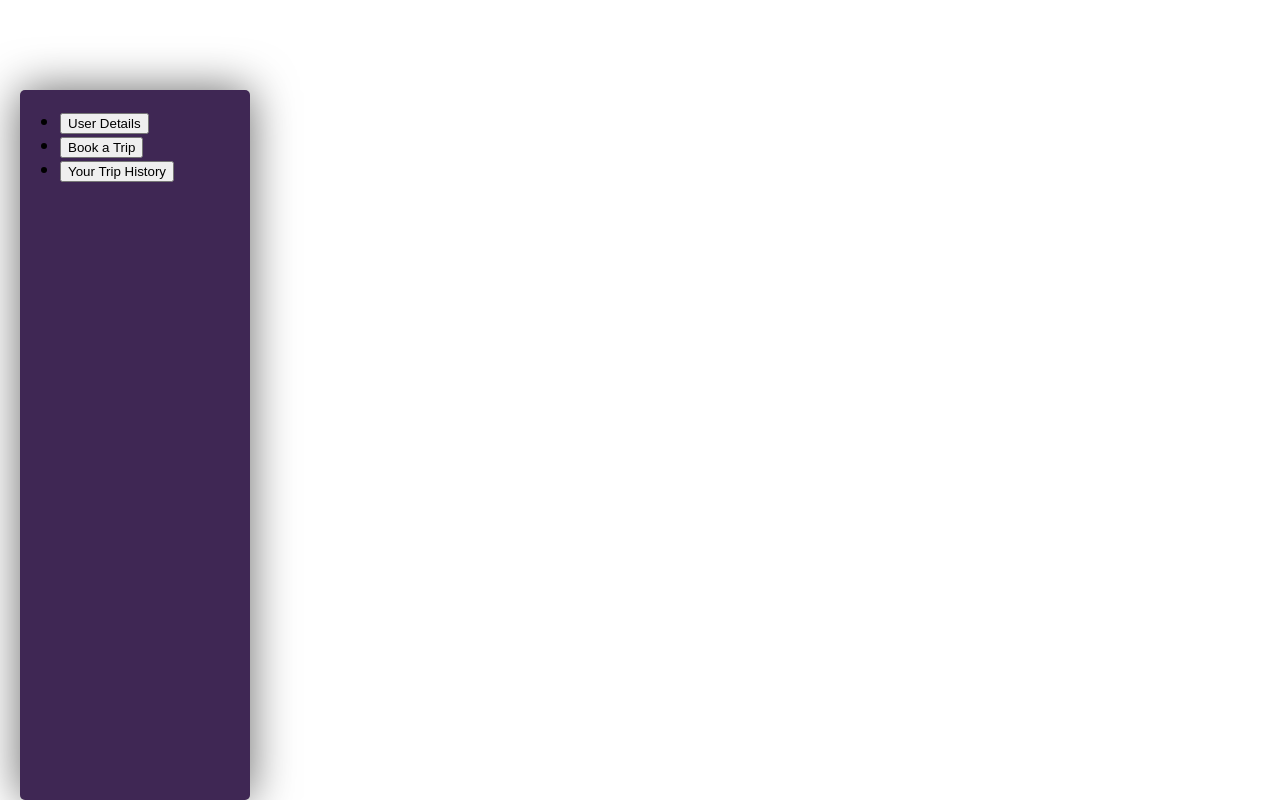
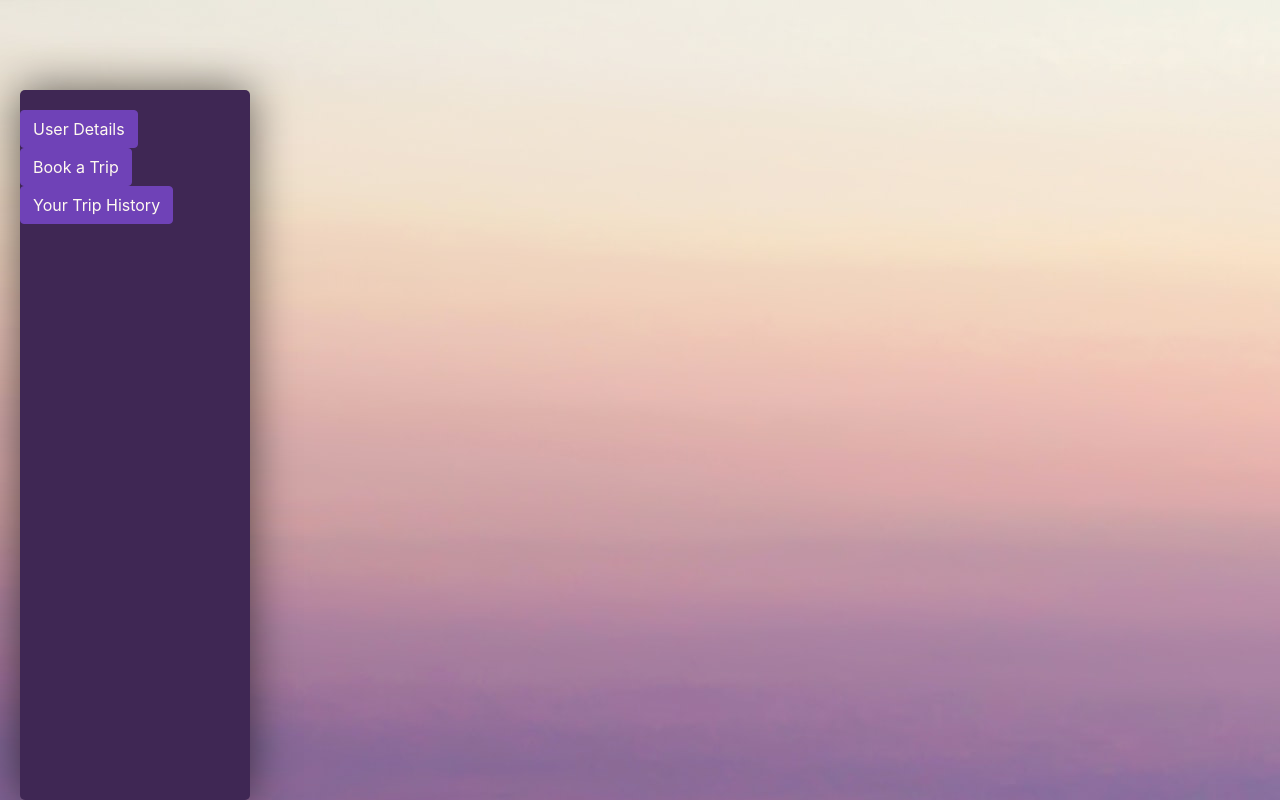
Before and after one commit to evatiwari/dbsproject, a Flask app: page /user/ in a window 1280 px wide. Run offline with Flask 2, Linux system fonts and the light colour scheme; the visitor is signed in with stand-in values (Sample User, id 1); some libraries are stand-ins or nearby versions.

Commit message:
Initial user page

```diff
--- a/templates/user.html
+++ b/templates/user.html
@@ -5,23 +5,31 @@
     <meta http-equiv="X-UA-Compatible" content="IE=edge">
     <meta name="viewport" content="width=device-width, initial-scale=1.0">
     <link rel="stylesheet" type="text/css" href="{{ url_for('static', filename='css/user.css') }}">
-    <title>Document</title>
+     <meta name="viewport" content="width=device-width, initial-scale=1.0">
+    <link rel="stylesheet" href="https://maxcdn.bootstrapcdn.com/bootstrap/4.5.2/css/bootstrap.min.css">
+
+    <link rel="stylesheet" type ="text/css" href="{{ url_for('static' , filename='node_modules/bootstrap/dist/css/bootstrap.css')}}">
+     <link rel="stylesheet" href="{{url_for('static' , filename ='font-awesome-4.7.0/css/font-awesome.min.css')}}">
+    <link rel="stylesheet" type="text/css" href="{{ url_for('static', filename='css/temp.css') }}">
+    <title>User Page</title>
 </head>
-<body>
+<body background="{{ url_for('static', filename='img/background.jpg') }}">
     <div class="wrapper">
         <div class="sidebar">
           <div class="sidebar-wrapper">
             <form action="{{url_for('user')}}" method ="POST">
             <ul class="nav">
+              <p align="center">
               <li class="active ">
-                <input type="submit" value="User Details" name="action">
+                <input class="btn btn-purple text-white" type="submit" value="User Details" name="action">
               </li>
               <li class="active ">
-                <input type="submit" value="Book a Trip" name="action">
+                <input class="btn btn-purple text-white" type="submit" value="Book a Trip" name="action">
               </li>
               <li class="active ">
-                <input type="submit" value="Your Trip History" name="action">
+                <input class="btn btn-purple text-white" type="submit" value="Your Trip History" name="action">
               </li>
+            </p>
               </ul>
               </form>
           </div>
```
